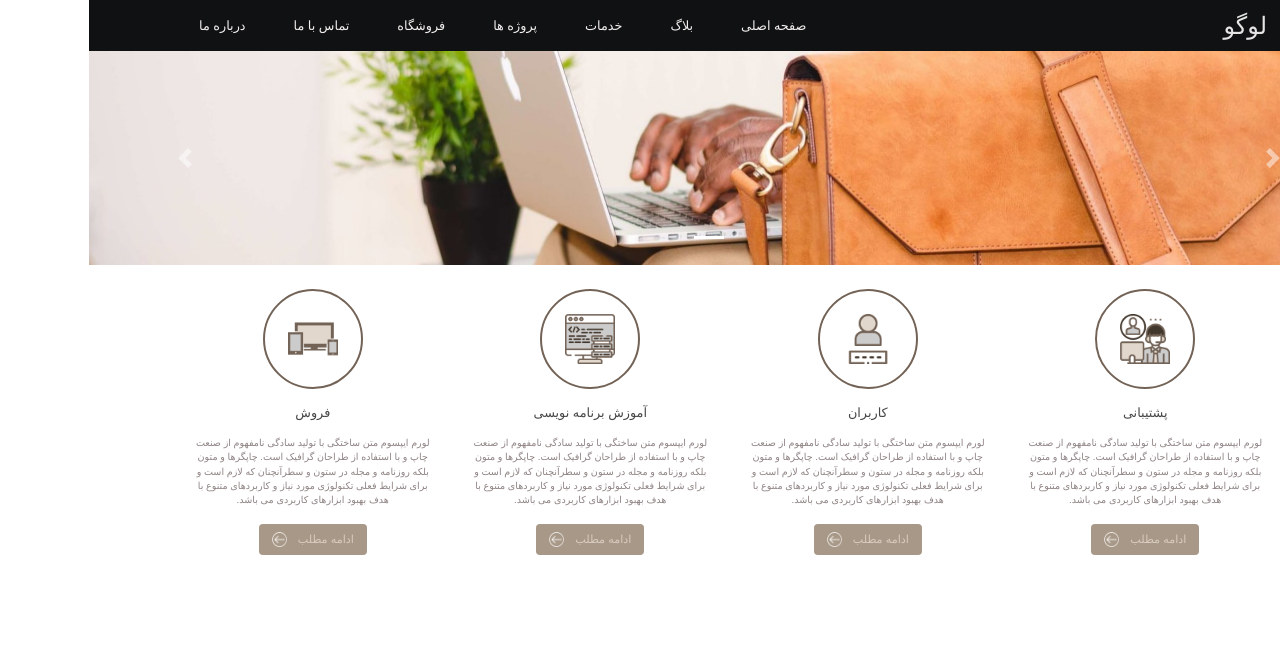
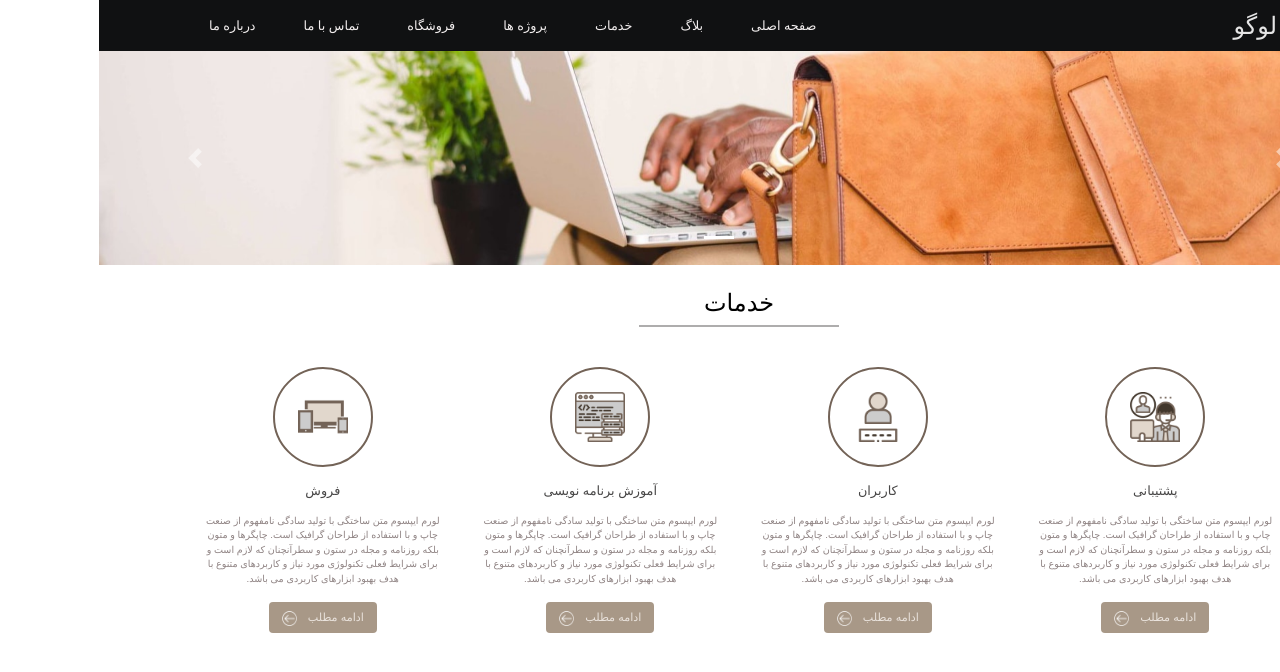
Before and after one commit to baharb68/my-first-design, a React (Create React App) app: page / in a window 1280 px wide. Shown: the top 672 px of the page. Built offline with nearby package versions, Linux system fonts and the light colour scheme; a web font is replaced by a local one.

Commit message:
creating parttitle component for each part's header and adding it to service.jsx

```diff
--- a/src/components/Services/Service.css
+++ b/src/components/Services/Service.css
@@ -20,7 +20,7 @@
 }
 .service button{
     font-size: 0.7rem;
-    color:#d8cbc0;
+    color:#e9e2dc;
     background-color:#a89887 ;
 }
 .service button img{
--- a/src/components/Services/Service.jsx
+++ b/src/components/Services/Service.jsx
@@ -1,21 +1,26 @@
 import React, { Component } from 'react'
 import './Service.css'
 import Serviceitem from './Serviceitem'
+import Parttitle from '../parttitle/Parttitle'
 import arrow from '../img/arrow.png'
 import support from '../img/support.png'
 import user from '../img/user.png'
 import programming from '../img/programming.png'
 import follow from '../img/follow.png'
+import seperator from '../img/seperator.png'
 
 export default class Service extends Component {
     render() {
         return (
-            <div className="container d-flex flex-column flex-md-row mt-4">
-                <Serviceitem icon={support} title=" پشتیبانی" content="لورم ایپسوم متن ساختگی با تولید سادگی نامفهوم از صنعت چاپ و با استفاده از طراحان گرافیک است. چاپگرها و متون بلکه روزنامه و مجله در ستون و سطرآنچنان که لازم است و برای شرایط فعلی تکنولوژی مورد نیاز و کاربردهای متنوع با هدف بهبود ابزارهای کاربردی می باشد." btnicon={arrow} btntext="ادامه مطلب" />
-                <Serviceitem icon={user} title="کاربران" content="لورم ایپسوم متن ساختگی با تولید سادگی نامفهوم از صنعت چاپ و با استفاده از طراحان گرافیک است. چاپگرها و متون بلکه روزنامه و مجله در ستون و سطرآنچنان که لازم است و برای شرایط فعلی تکنولوژی مورد نیاز و کاربردهای متنوع با هدف بهبود ابزارهای کاربردی می باشد." btnicon={arrow} btntext="ادامه مطلب" />
-                <Serviceitem icon={programming} title="آموزش برنامه نویسی" content="لورم ایپسوم متن ساختگی با تولید سادگی نامفهوم از صنعت چاپ و با استفاده از طراحان گرافیک است. چاپگرها و متون بلکه روزنامه و مجله در ستون و سطرآنچنان که لازم است و برای شرایط فعلی تکنولوژی مورد نیاز و کاربردهای متنوع با هدف بهبود ابزارهای کاربردی می باشد." btnicon={arrow} btntext="ادامه مطلب" />
-                <Serviceitem icon={follow} title="فروش" content="لورم ایپسوم متن ساختگی با تولید سادگی نامفهوم از صنعت چاپ و با استفاده از طراحان گرافیک است. چاپگرها و متون بلکه روزنامه و مجله در ستون و سطرآنچنان که لازم است و برای شرایط فعلی تکنولوژی مورد نیاز و کاربردهای متنوع با هدف بهبود ابزارهای کاربردی می باشد." btnicon={arrow} btntext="ادامه مطلب" />
+            <div className="d-flex flex-column">
+                <Parttitle title="خدمات" seperator={seperator} />
+                <div className="container d-flex flex-column flex-md-row mt-4">
+                    <Serviceitem icon={support} title=" پشتیبانی" content="لورم ایپسوم متن ساختگی با تولید سادگی نامفهوم از صنعت چاپ و با استفاده از طراحان گرافیک است. چاپگرها و متون بلکه روزنامه و مجله در ستون و سطرآنچنان که لازم است و برای شرایط فعلی تکنولوژی مورد نیاز و کاربردهای متنوع با هدف بهبود ابزارهای کاربردی می باشد." btnicon={arrow} btntext="ادامه مطلب" />
+                    <Serviceitem icon={user} title="کاربران" content="لورم ایپسوم متن ساختگی با تولید سادگی نامفهوم از صنعت چاپ و با استفاده از طراحان گرافیک است. چاپگرها و متون بلکه روزنامه و مجله در ستون و سطرآنچنان که لازم است و برای شرایط فعلی تکنولوژی مورد نیاز و کاربردهای متنوع با هدف بهبود ابزارهای کاربردی می باشد." btnicon={arrow} btntext="ادامه مطلب" />
+                    <Serviceitem icon={programming} title="آموزش برنامه نویسی" content="لورم ایپسوم متن ساختگی با تولید سادگی نامفهوم از صنعت چاپ و با استفاده از طراحان گرافیک است. چاپگرها و متون بلکه روزنامه و مجله در ستون و سطرآنچنان که لازم است و برای شرایط فعلی تکنولوژی مورد نیاز و کاربردهای متنوع با هدف بهبود ابزارهای کاربردی می باشد." btnicon={arrow} btntext="ادامه مطلب" />
+                    <Serviceitem icon={follow} title="فروش" content="لورم ایپسوم متن ساختگی با تولید سادگی نامفهوم از صنعت چاپ و با استفاده از طراحان گرافیک است. چاپگرها و متون بلکه روزنامه و مجله در ستون و سطرآنچنان که لازم است و برای شرایط فعلی تکنولوژی مورد نیاز و کاربردهای متنوع با هدف بهبود ابزارهای کاربردی می باشد." btnicon={arrow} btntext="ادامه مطلب" />
 
+                </div>
             </div>
         )
     }
--- a/src/components/parttitle/Parttitle.css
+++ b/src/components/parttitle/Parttitle.css
@@ -0,0 +1,7 @@
+.parttitle h2{
+    font-size: 1.5rem;
+    color: #000;
+}
+.parttitle img{
+    width: 200px;
+}
--- a/src/components/parttitle/Parttitle.jsx
+++ b/src/components/parttitle/Parttitle.jsx
@@ -0,0 +1,16 @@
+import React, { Component } from 'react'
+import './Parttitle.css'
+
+export default class Parttitle extends Component {
+    constructor(props){
+        super(props);
+    }
+    render() {
+        return (
+            <div className="d-flex flex-column parttitle align-items-center mt-4 mb-3">
+                <h2 className="">{this.props.title}</h2>
+                <img src={this.props.seperator} alt=""/>
+            </div>
+        )
+    }
+}
```
Also changed, not shown: src/components/img/seperator.png (added).
